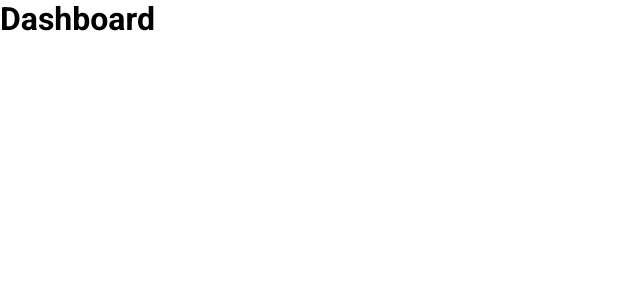
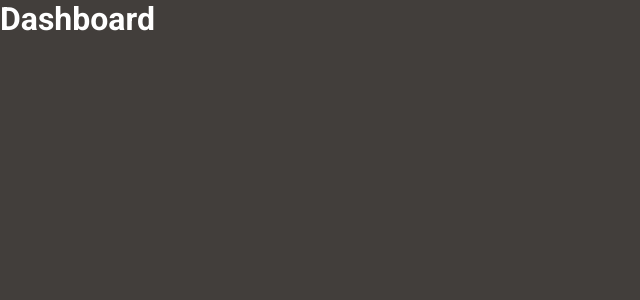
Before and after one commit to allexis096/test-frontend-youtube-search, a React (Create React App) app: page / in a window 1280 px wide. Shown: the top 300 px of the page, without its empty margins (0-640 px from the left). Built offline with nearby package versions, Linux system fonts and the light colour scheme.

Commit message:
:bulb: chore: editing global styles background and color

```diff
--- a/src/styles/global.ts
+++ b/src/styles/global.ts
@@ -9,8 +9,8 @@ export default createGlobalStyle`
   }
 
   body {
-    background: #fff;
-    color: #000;
+    background: #423E3B;
+    color: #fff;
     -webkit-font-smoothing: antialiased;
   }
 
```
